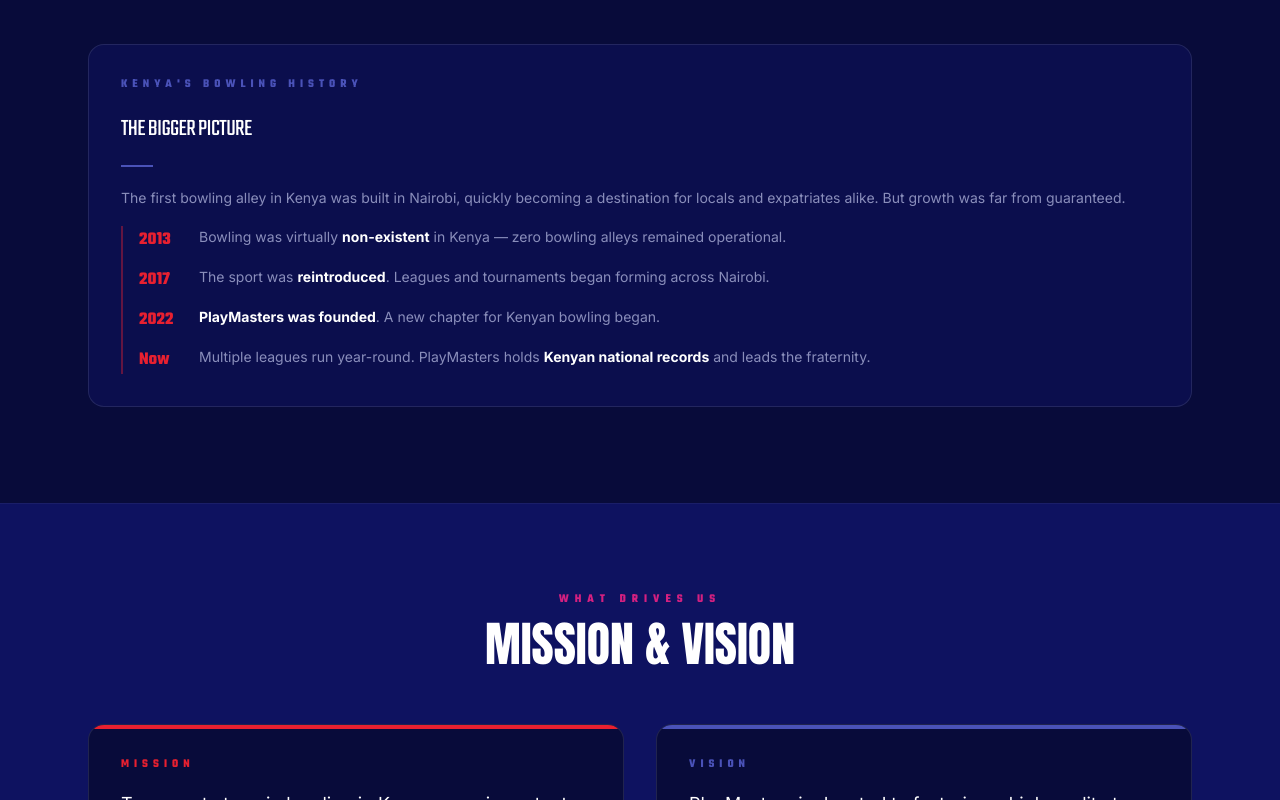
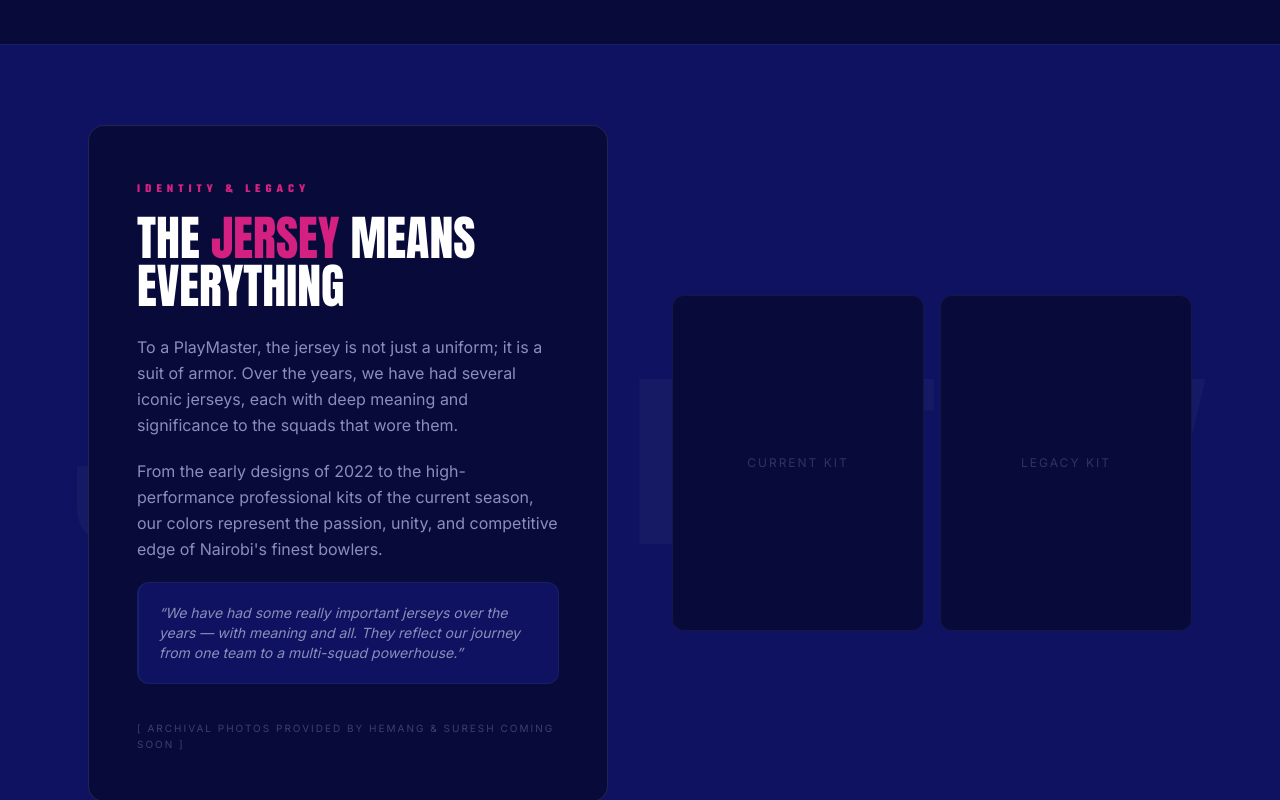
Before and after one commit to TomNgata/playmasters, a Next.js app: page /about in a window 1280 px wide. Shown: the part 1220-2020 px from the top of the page. Built offline with nearby package versions, Linux system fonts and the light colour scheme; a web font is replaced by a local one.

Commit message:
feat: add detailed CSR records and Jersey Legacy section from team updates

```diff
--- a/src/app/about/page.tsx
+++ b/src/app/about/page.tsx
@@ -55,8 +55,45 @@
         </div>
       </section>
 
+  {/* ─── The Jersey Legacy ─── */}
+      <section className="w-full bg-navy py-20 border-y border-white/5 relative overflow-hidden">
+        <div className="absolute inset-0 pointer-events-none select-none flex items-center justify-center opacity-[0.03]">
+          <span className="font-wordmark text-[15vw] text-white uppercase whitespace-nowrap">JERSEY HISTORY</span>
+        </div>
+        <div className="max-w-6xl mx-auto px-6 relative z-10 grid grid-cols-1 lg:grid-cols-2 gap-16 items-center">
+          <div className="bg-navy-dark border border-white/10 rounded-2xl p-8 lg:p-12">
+            <span className="font-ui text-ball-pink text-xs tracking-[5px] uppercase font-bold">Identity & Legacy</span>
+            <h2 className="font-wordmark text-4xl md:text-5xl uppercase mt-4 mb-6 leading-tight">
+              The <span className="text-ball-pink">Jersey</span> Means Everything
+            </h2>
+            <div className="flex flex-col gap-5 font-sans text-gray-mid leading-relaxed text-base">
+              <p>
+                To a PlayMaster, the jersey is not just a uniform; it is a suit of armor. Over the years, we have had several iconic jerseys, each with deep meaning and significance to the squads that wore them.
+              </p>
+              <p>
+                From the early designs of 2022 to the high-performance professional kits of the current season, our colors represent the passion, unity, and competitive edge of Nairobi&apos;s finest bowlers.
+              </p>
+              <div className="p-5 bg-navy border border-white/5 rounded-xl italic text-sm border-l-2 border-ball-pink">
+                &ldquo;We have had some really important jerseys over the years — with meaning and all. They reflect our journey from one team to a multi-squad powerhouse.&rdquo;
+              </div>
+              <p className="text-[10px] uppercase tracking-[2px] opacity-40 mt-4">
+                [ Archival photos provided by Hemang & Suresh coming soon ]
+              </p>
+            </div>
+          </div>
+          <div className="grid grid-cols-2 gap-4">
+            <div className="aspect-[3/4] bg-navy-dark border border-white/5 rounded-xl flex items-center justify-center relative overflow-hidden">
+               <div className="absolute inset-0 flex items-center justify-center text-xs text-gray-mid tracking-[2px] uppercase opacity-30">Current Kit</div>
+            </div>
+            <div className="aspect-[3/4] bg-navy-dark border border-white/5 rounded-xl flex items-center justify-center relative overflow-hidden">
+               <div className="absolute inset-0 flex items-center justify-center text-xs text-gray-mid tracking-[2px] uppercase opacity-30">Legacy Kit</div>
+            </div>
+          </div>
+        </div>
+      </section>
+
       {/* Kenya Bowling Context (Integrated) */}
-      <section className="w-full max-w-6xl mx-auto px-6 pb-24">
+      <section className="w-full max-w-6xl mx-auto px-6 py-24">
         <div className="bg-navy/50 border border-white/8 rounded-2xl p-8 flex flex-col gap-5">
           <span className="font-ui text-bat-blue text-xs tracking-[5px] uppercase font-bold">Kenya&apos;s Bowling History</span>
           <h3 className="font-ui text-2xl uppercase text-white tracking-tight">The Bigger Picture</h3>
--- a/src/app/csr/page.tsx
+++ b/src/app/csr/page.tsx
@@ -16,10 +16,28 @@
   },
   {
     icon: '🎗️',
-    title: 'Cancer Center Support',
+    title: 'Faraja Cancer Support Trust',
     color: 'ball-pink',
-    desc: 'PlayMasters has championed support for cancer care initiatives — recognising that sport and community have a role to play in health and wellbeing.',
-    details: ['Awareness campaigns', 'Fundraising drives', 'Patient support contributions'],
+    desc: 'In 2025, PlayMasters raised KES 100,000 through a performance-based campaign where KES 1,000 was contributed for every 200+ score achieved by players.',
+    details: [
+      'Partnered with Faraja Cancer Support Trust',
+      'KES 100,000 raised in the 2025 season',
+      'Performance-based giving: KES 1,000 per 200+ score',
+      'Using sport as a platform for health and wellbeing'
+    ],
+    status: 'Active',
+  },
+  {
+    icon: '🏠',
+    title: 'Raha Kids Centre (Lions Club)',
+    color: 'strike',
+    desc: 'Participated in the Lions Club Fundraising Bowling Extravaganza on 14th September 2025 to support brighter futures for children in need.',
+    details: [
+      'Beneficiary: Raha Kids Education, Rehabilitation & Reintegration Centre',
+      'In partnership with Lions Club Nairobi',
+      'Participated in Fundraising Bowling Extravaganza',
+      'Contributing to child education and rehabilitation'
+    ],
     status: 'Active',
   },
   {
```
